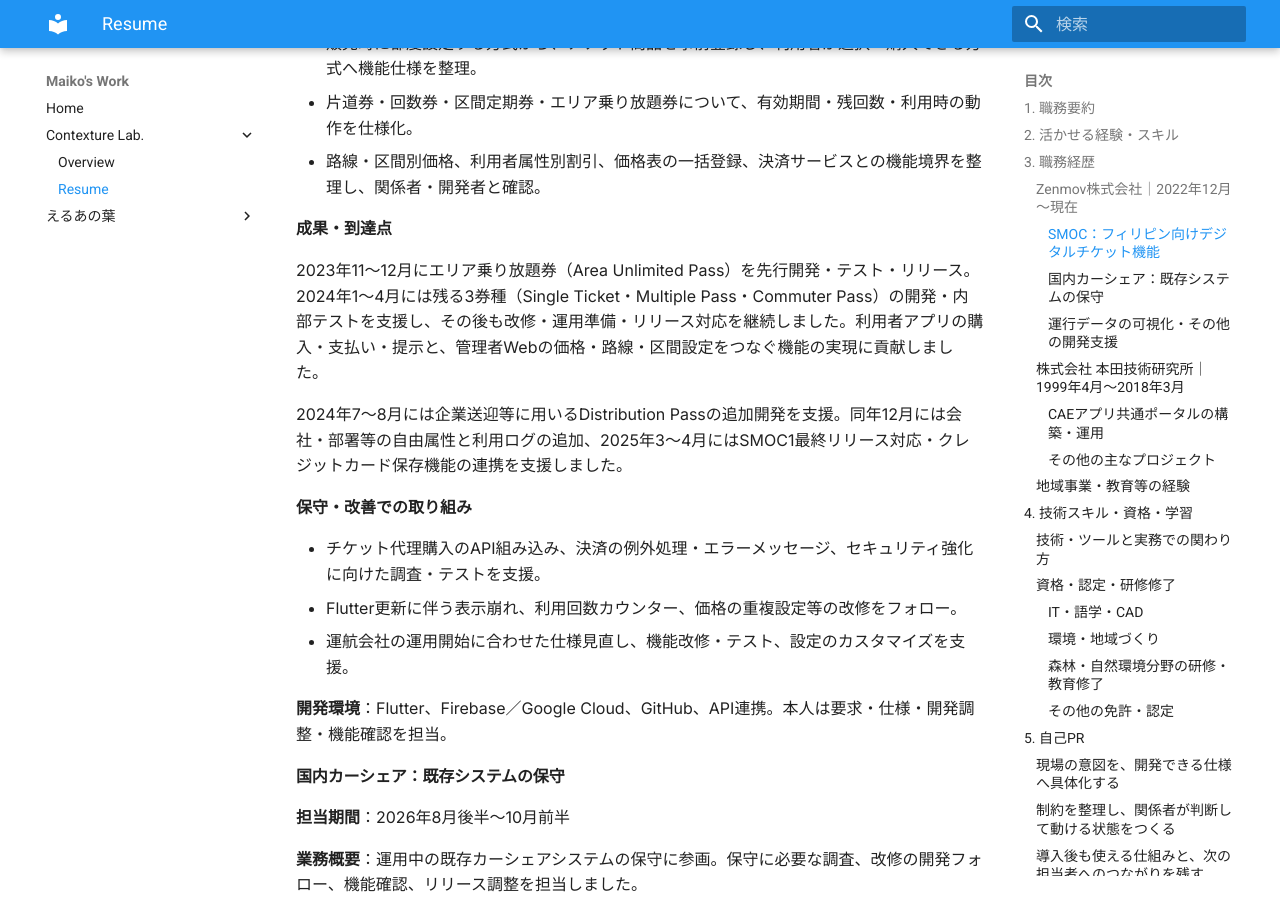
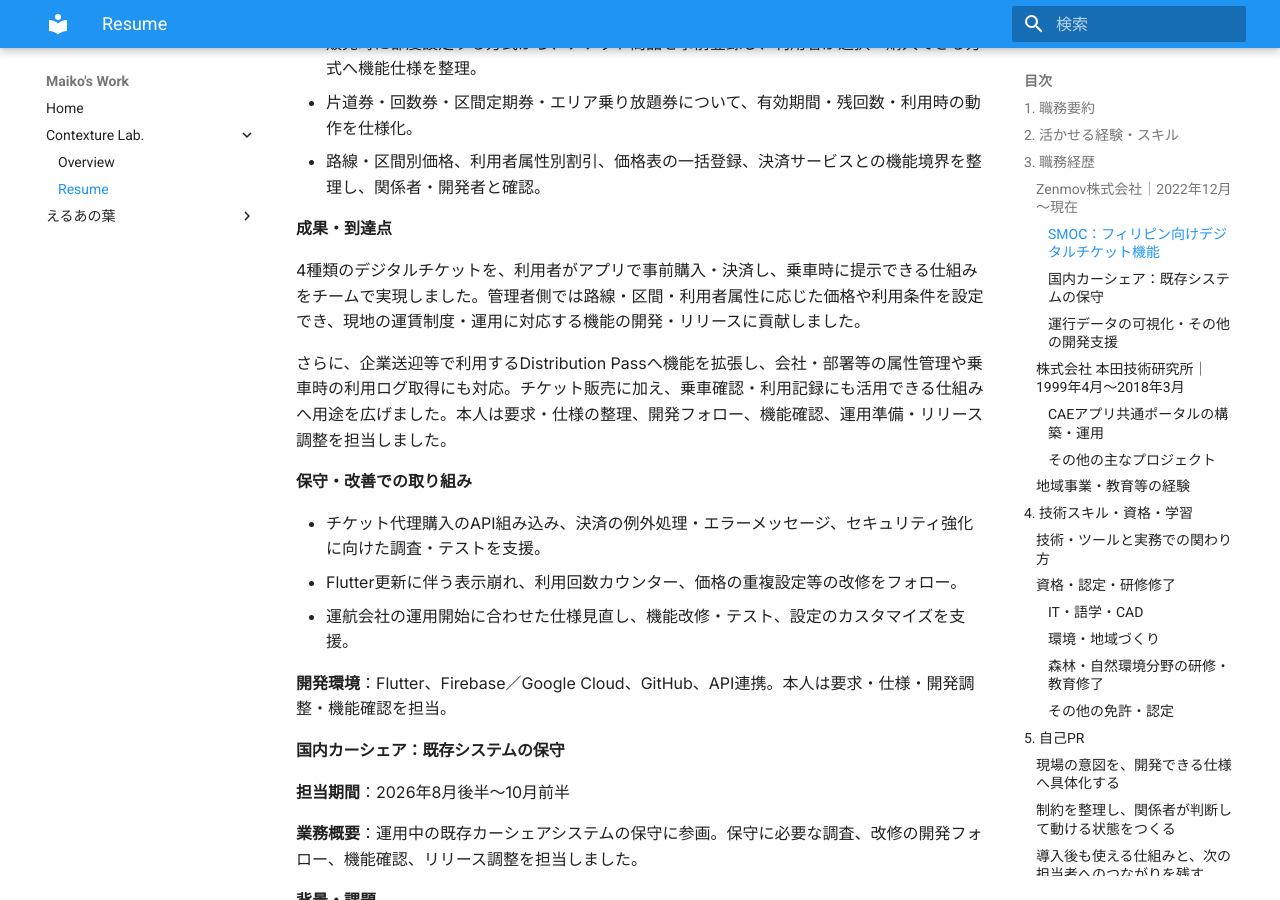
Before and after one commit to maiko-works/site, an MkDocs documentation site: the page built from docs/contexture/resume.md, in a window 1280 px wide and 900 px high, scrolled down 2154 px. Built offline with MkDocs 1.6.1 and Material for MkDocs 9.7.7, drawn with Linux system fonts in a browser that asks for light colours.

Commit message:
Summarize SMOC ticket outcomes at project level

```diff
--- a/docs/contexture/resume.md
+++ b/docs/contexture/resume.md
@@ -59,9 +59,9 @@ SMOC（Smart Mobility Operation Cloud）は、Zenmovのクラウド型公共交
 
 **成果・到達点**
 
-2023年11～12月にエリア乗り放題券（Area Unlimited Pass）を先行開発・テスト・リリース。2024年1～4月には残る3券種（Single Ticket・Multiple Pass・Commuter Pass）の開発・内部テストを支援し、その後も改修・運用準備・リリース対応を継続しました。利用者アプリの購入・支払い・提示と、管理者Webの価格・路線・区間設定をつなぐ機能の実現に貢献しました。
+4種類のデジタルチケットを、利用者がアプリで事前購入・決済し、乗車時に提示できる仕組みをチームで実現しました。管理者側では路線・区間・利用者属性に応じた価格や利用条件を設定でき、現地の運賃制度・運用に対応する機能の開発・リリースに貢献しました。
 
-2024年7～8月には企業送迎等に用いるDistribution Passの追加開発を支援。同年12月には会社・部署等の自由属性と利用ログの追加、2025年3～4月にはSMOC1最終リリース対応・クレジットカード保存機能の連携を支援しました。
+さらに、企業送迎等で利用するDistribution Passへ機能を拡張し、会社・部署等の属性管理や乗車時の利用ログ取得にも対応。チケット販売に加え、乗車確認・利用記録にも活用できる仕組みへ用途を広げました。本人は要求・仕様の整理、開発フォロー、機能確認、運用準備・リリース調整を担当しました。
 
 **保守・改善での取り組み**
 
```
